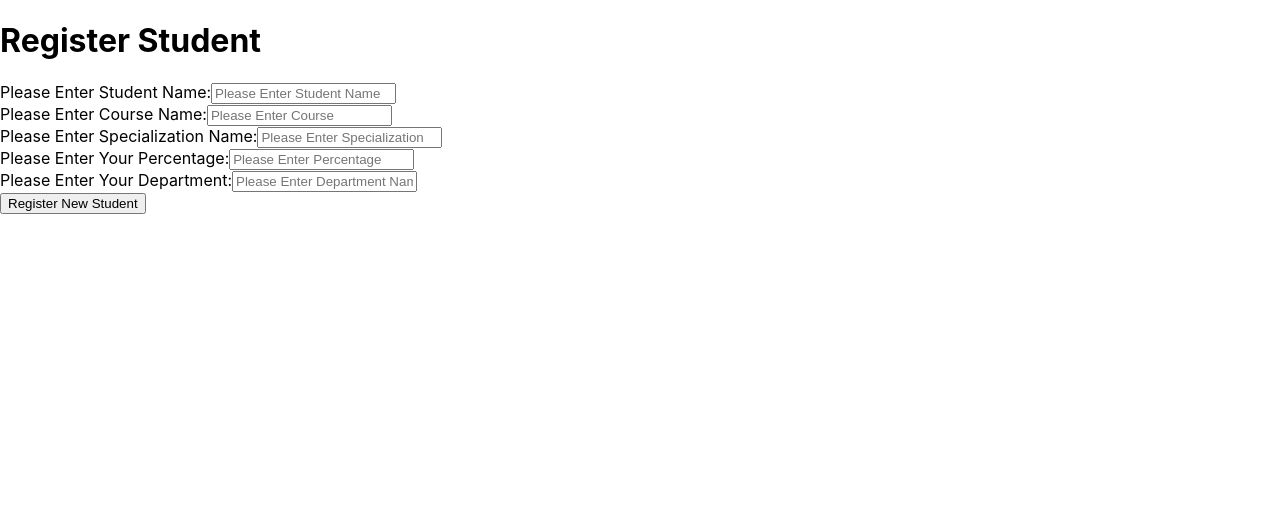
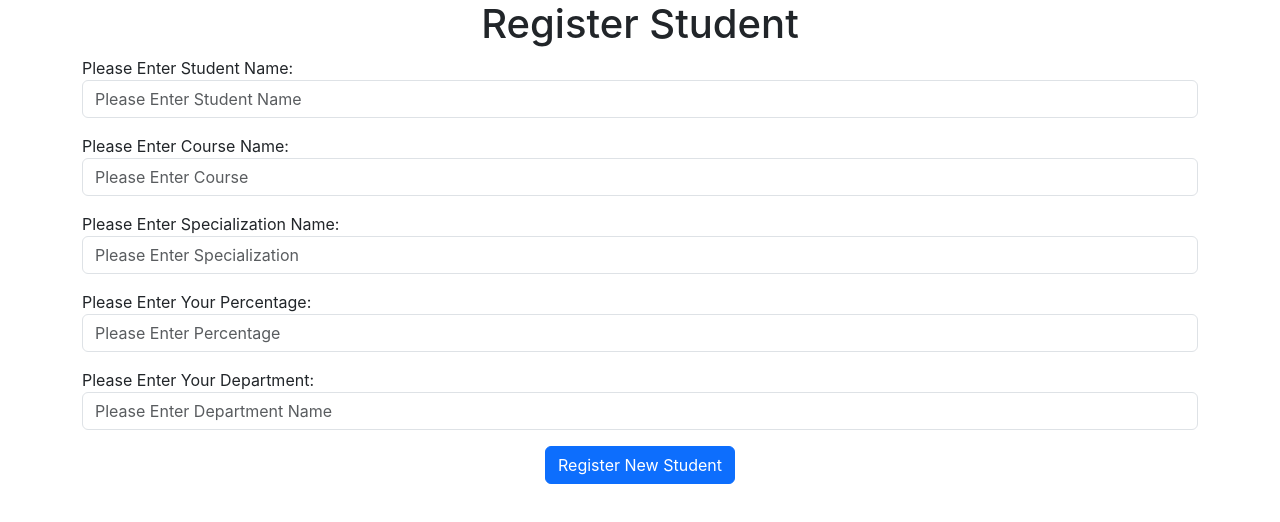
Before and after one commit to IndronilC/student-management-ui, a React (Create React App) app: page / in a window 1280 px wide. Shown: the top 522 px of the page. Built offline with nearby package versions, Linux system fonts and the light colour scheme.

Commit message:
Added all the styling for Register Student Page and all the test cases which matches user interaction, along with axios for api connect with backend

```diff
--- a/package.json
+++ b/package.json
@@ -5,6 +5,7 @@
   "dependencies": {
     "@testing-library/jest-dom": "^5.16.5",
     "@testing-library/user-event": "^13.5.0",
+    "axios": "^1.4.0",
     "react": "^18.2.0",
     "react-dom": "^18.2.0",
     "react-scripts": "5.0.1",
@@ -37,7 +38,7 @@
   "devDependencies": {
     "@testing-library/react": "^14.0.0"
   },
-  "jest":{
+  "jest": {
     "resetMocks": false
   }
 }
--- a/public/index.html
+++ b/public/index.html
@@ -15,6 +15,8 @@
       user's mobile device or desktop. See https://developers.google.com/web/fundamentals/web-app-manifest/
     -->
     <link rel="manifest" href="%PUBLIC_URL%/manifest.json" />
+    <link href="https://cdn.jsdelivr.net/npm/bootstrap@5.3.1/dist/css/bootstrap.min.css" rel="stylesheet"
+     integrity="sha384-4bw+/aepP/YC94hEpVNVgiZdgIC5+VKNBQNGCHeKRQN+PtmoHDEXuppvnDJzQIu9" crossorigin="anonymous">
     <!--
       Notice the use of %PUBLIC_URL% in the tags above.
       It will be replaced with the URL of the `public` folder during the build.
--- a/src/pages/RegisterStudentPage.js
+++ b/src/pages/RegisterStudentPage.js
@@ -34,42 +34,46 @@ export class RegisterStudentPage extends React.Component{
         this.setState({displayDepartmentName: value});
     };
     onClickRegisterNewStudent = (event) => {
-        if(this.props.actions){
-            this.props.actions.postRegisterNewStudent();
+        const student = {
+            displayStudentName: this.state.displayStudentName,
+            displayCourseName: this.state.displayCourseName,
+            displaySpecializationName: this.state.displaySpecializationName,
+            displayPercentage: this.state.displayPercentage,
+            displayDepartmentName: this.state.displayDepartmentName
         }
-
+      this.props.actions.postRegisterNewStudent(student);
     }
     render(){
         return(
-            <div>
-                <h1>Register Student</h1>
-                <div>
-                     <label>Please Enter Student Name:</label>
-                     <input placeholder="Please Enter Student Name" value={this.state.displayStudentName}
+            <div className="container">
+                <h1 className="text-center">Register Student</h1>
+                <div className="col-12 mb-3">
+                     <label> Please Enter Student Name:</label>
+                     <input className="form-control" placeholder="Please Enter Student Name" value={this.state.displayStudentName}
                      onChange={this.onChangeDisplayStudentName}/>
                 </div>
-                 <div>
+                 <div className="col-12 mb-3">
                     <label>Please Enter Course Name:</label>
-                    <input placeholder="Please Enter Course" value={this.state.displayCourseName}
+                    <input className="form-control" placeholder="Please Enter Course" value={this.state.displayCourseName}
                     onChange={this.onChangeDisplayCourseName}/>
                 </div>
-                <div>
-                   <label>Please Enter Specialization Name:</label>
-                  <input placeholder="Please Enter Specialization" value={this.state.displaySpecializationName}
+                <div className="col-12 mb-3">
+                <label>Please Enter Specialization Name:</label>
+                  <input className="form-control" placeholder="Please Enter Specialization" value={this.state.displaySpecializationName}
                   onChange={this.onChangeDisplaySpecializationName}/>
                 </div>
-                <div>
+                <div className="col-12 mb-3">
                   <label>Please Enter Your Percentage:</label>
-                  <input placeholder="Please Enter Percentage" value={this.state.displayPercentage}
+                  <input className="form-control" placeholder="Please Enter Percentage" value={this.state.displayPercentage}
                   onChange={this.onChangeDisplaPercentage}/>
                 </div>
-                <div>
+                <div className="col-12 mb-3">
                     <label>Please Enter Your Department:</label>
-                   <input placeholder="Please Enter Department Name" value={this.state.displayDepartmentName}
+                   <input className= "form-control" placeholder="Please Enter Department Name" value={this.state.displayDepartmentName}
                    onChange={this.onChangeDisplayDepartmentname}/>
                 </div>
-                <div>
-                    <button onClick={this.onClickRegisterNewStudent}> Register New Student </button>
+                <div className="text-center">
+                    <button className="btn btn-primary" onClick={this.onClickRegisterNewStudent}> Register New Student </button>
                 </div>
             </div>
 
```
Also changed, not shown: 2 other files (tests, documents, lock files or other folders).
